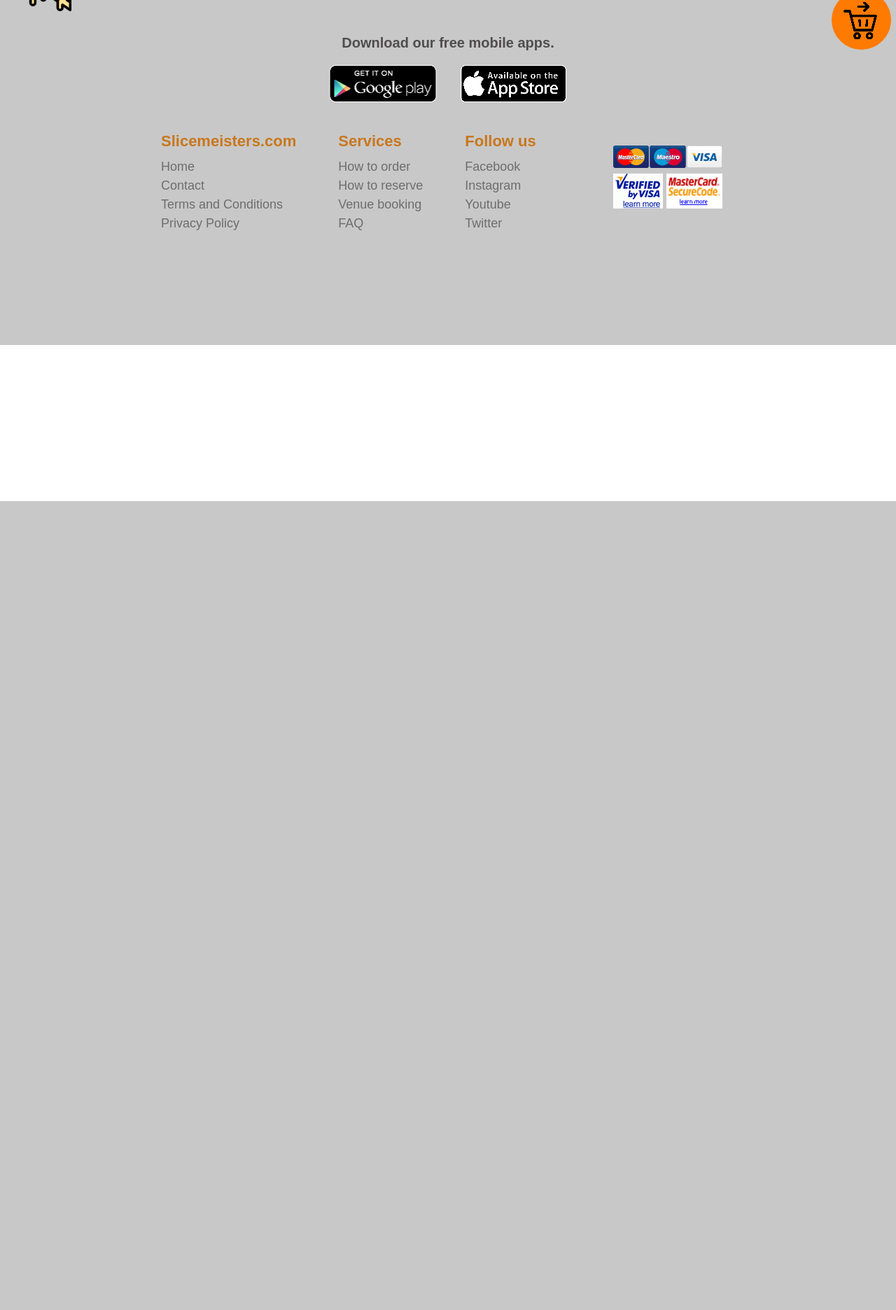
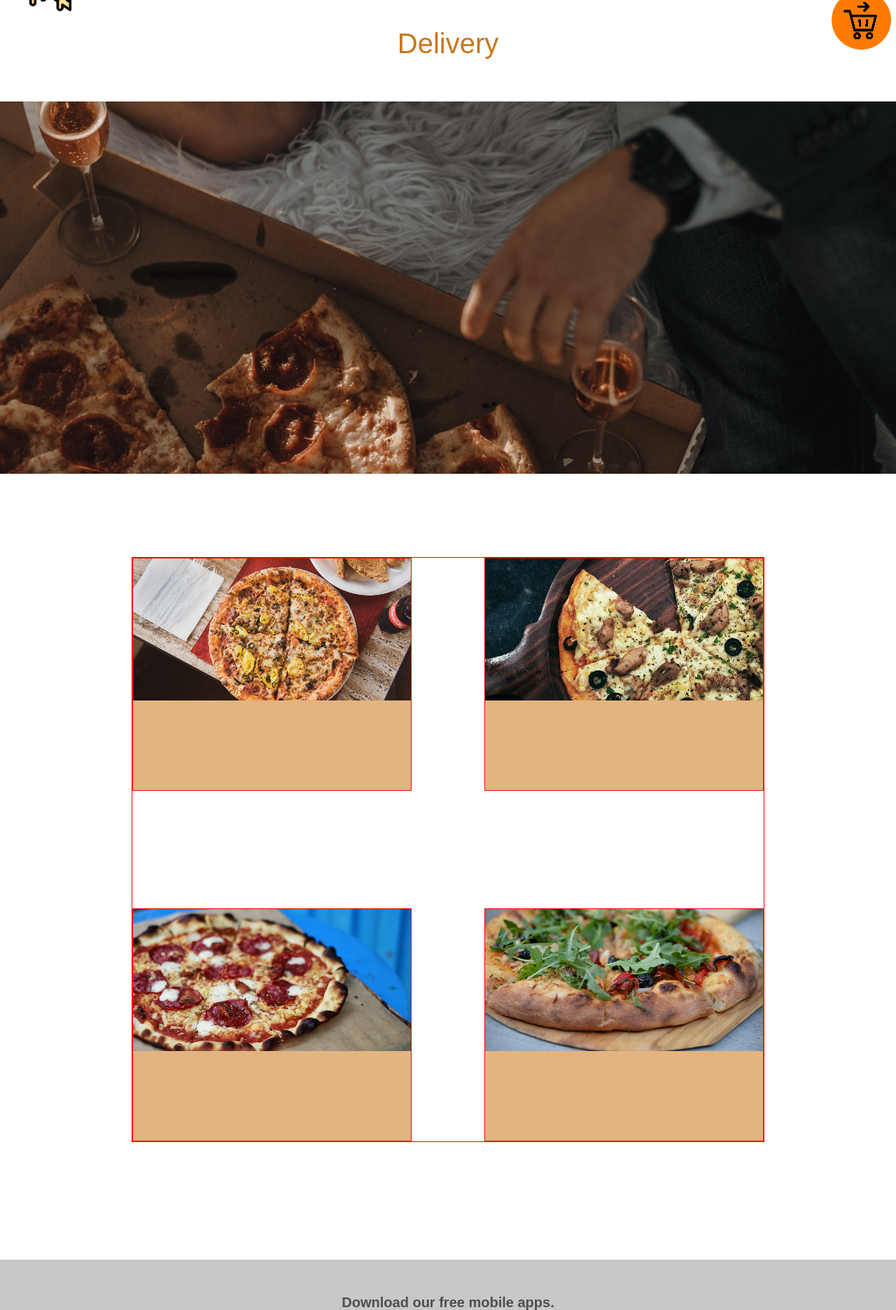
Before and after one commit to nlukic97/pizza-website, a PHP site: page /delivery.html in a window 1280 px wide. Shown: the part 84-1956 px from the top of the page at 70% size. Before the commit the page ends 800 px from the top, so only its background shows below. Run offline with PHP 8.4, Linux system fonts and the light colour scheme; some web fonts are replaced.

Commit message:
Adding custom fonts

```diff
--- a/about.html
+++ b/about.html
@@ -8,7 +8,7 @@
 <body>
 <!-- -----------------header ---------------- -->
 	<section id="bar">
-		<header class="container relat">
+		<header class="container">
 			<a href="index.html">
 				<div id="logo-text">Slice<br>Meisters</div>
 			</a>
@@ -28,7 +28,7 @@
 
 <!-- section 2 -->
 <section class="about-us">
-	<h1>About us</h1>
+	<h1 class="page-title">About us</h1>
 
 	<div id="about-box">
 		<div>
--- a/css/style.css
+++ b/css/style.css
@@ -10,6 +10,22 @@ p {
 
 h1 {
 	margin: 0;
+}
+
+@font-face {
+    font-family: 'Brush Script Std';
+    src: url('BrushScriptStd.woff2') format('woff2'),
+        url('BrushScriptStd.woff') format('woff');
+    font-weight: 500;
+    font-style: italic;
+}
+
+@font-face {
+    font-family: 'Adobe Devanagari';
+    src: url('AdobeDevanagari-Bold.woff2') format('woff2'),
+        url('AdobeDevanagari-Bold.woff') format('woff');
+    font-weight: bold;
+    font-style: normal;
 }
 
 /*-------------------------HEADER ---------------------*/
@@ -39,7 +55,7 @@ h1 {
 	float: left;
 	height: 100px;
 	/*width: 120px;*/
-	font-family: 'Arial', sans-serif;
+	font-family: 'Brush Script Std', sans-serif;
 	margin-top: 10px;
 	color: #fff;
 	text-align: center;
@@ -143,12 +159,12 @@ nav ul li a:hover {
 	top: 154px;
 	text-align: center;
 	color: #fff;
-	font-family: 'Arial', sans-serif;
+	font-family: 'Adobe Devanagari', sans-serif;
 	display: flex;
 	align-items: center;
 	justify-content: center;
-	font-size: 30px;
-	font-weight: normal;
+	font-size: 40px;
+	line-height: 1.2;
 }
 
 /*----------------------section 3-----------------------*/
@@ -166,7 +182,6 @@ nav ul li a:hover {
 	font-family: 'Arial', sans-serif;
 	text-align: center;
 	font-size: 30px;
-	f
 }
 
 #text-box h2 {
@@ -251,14 +266,14 @@ nav ul li a:hover {
 	padding-bottom: 129px;
 }
 
-.about-us h1 {
+/*.about-us h1 {
 	text-align: center;
 	font-family: 'Arial', sans-serif;
 	color: #C9771C;
 	font-size: 40px;
 	font-weight: normal;
 	padding: 40px 0 60px;
-}
+}*/
 
 .about-image {
 	width: 309px;
@@ -359,6 +374,66 @@ nav ul li a:hover {
 	padding:0 100px;
 }
 
+/*----------------------- PAGE: DELIVERY -------------------------*/
+#delivery {
+	width: 1280px;
+	margin: 0 auto;
+}
+
+#pizza-champagne {
+	background-image: url(../images/pizza-champagne.png);
+	height: 532px;
+	width: 1280px;
+}
+
+#delivery-container {
+	width: 904px;
+	height: 836px;
+	border:1px solid red;
+	margin: 119px auto 168px;
+	box-sizing: border-box;
+	display: flex;
+	flex-wrap: wrap;
+	justify-content: space-between;
+	align-content: space-between;
+}
+
+.delivery-box {
+	border:1px solid red;
+	width: 397px;
+	height: 331px;
+}
+
+.delivery-box-image {
+	width: 397px;
+	height: 203px;
+}
+
+#spicy {
+	background-image: url(../images/spicy-pizza.png);
+
+}
+
+#mediterranian {
+	background-image: url(../images/mediterranian-pizza.png);
+
+}
+
+#pepperoni {
+	background-image: url(../images/pepperoni-pizza.png);
+
+}
+
+#vegetarian {
+	background-image: url(../images/vegetarian-pizza.png);
+
+}
+
+.delivery-box-text {
+	width: 100%;
+	height: 128px;
+	background-color: #E3B480;
+}
 
 
 
@@ -490,9 +565,7 @@ margin-left: 190px;
 .page-title {
 	font-family: 'Arial', sans-serif;
 	text-align: center;
-	font-size: 40px; /*smanjio bih ja ovo*/
-	/*margin-bottom: 60px;
-	margin-top:30px;*/
+	font-size: 40px;
 	padding: 40px 0 60px;
 	color: #C9771C;
 	font-weight: normal;
--- a/delivery.html
+++ b/delivery.html
@@ -8,7 +8,7 @@
 <body>
 <!-- -----------------header ---------------- -->
 	<section id="bar">
-		<header class="container relat">
+		<header class="container">
 			<a href="index.html">
 				<div id="logo-text">Slice<br>Meisters</div>
 			</a>
@@ -26,6 +26,34 @@
 		</header>
 	</section>
 
+<!-- -----------------Content section------------- -->
+	<section id="delivery">
+		<h1 class="page-title">Delivery</h1>
+
+		<div id="pizza-champagne"></div>
+
+		<div id="delivery-container">
+			<div class="delivery-box">
+				<div class="delivery-box-image" id="spicy"></div>
+				<div class="delivery-box-text"></div>
+			</div>
+
+			<div class="delivery-box">
+				<div class="delivery-box-image" id="mediterranian"></div>
+				<div class="delivery-box-text"></div>
+			</div>
+
+			<div class="delivery-box">
+				<div class="delivery-box-image" id="pepperoni"></div>
+				<div class="delivery-box-text"></div>
+			</div>
+
+			<div class="delivery-box">
+				<div class="delivery-box-image" id="vegetarian"></div>
+				<div class="delivery-box-text"></div>
+			</div>
+		</div>
+	</section>
 
 
 <!-- ---------------Footer---------------->
```
Also changed, not shown: css/fonts/stylesheet.css (added, +15 -0 lines), css/fonts/AdobeDevanagari-Bold.woff (added), css/fonts/AdobeDevanagari-Bold.woff2 (added), css/fonts/BrushScriptStd.woff (added), css/fonts/BrushScriptStd.woff2 (added), images/mediterranian-pizza.png (added), images/pepperoni-pizza.png (added), images/pizza-champagne.png (added), images/spicy-pizza.png (added), images/vegetarian-pizza.png (added).
